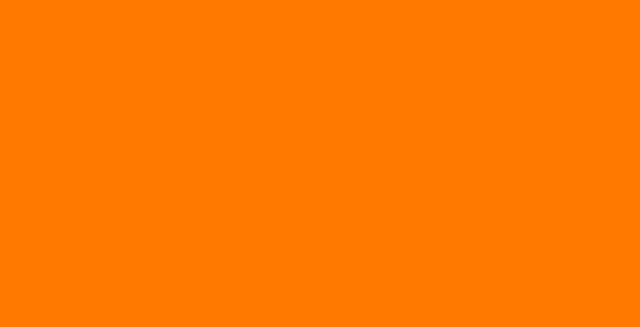
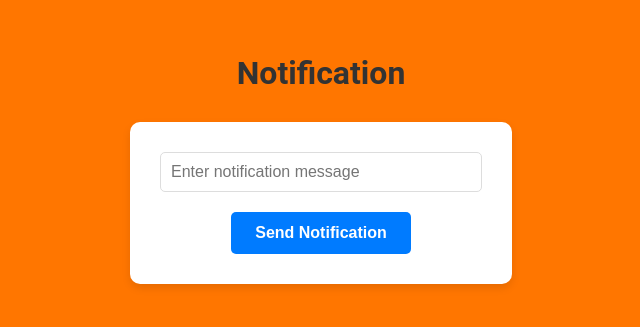
Before and after one commit to clavinm/Clothing-WebDesign, a React (Vite) app: page /notification in a window 1280 px wide. Before the commit this address had no page. Shown: the part 251-578 px from the top of the page, without its empty margins (319-959 px from the left). Built offline with nearby package versions, Linux system fonts and the light colour scheme.

Commit message:
pwa setup for notification

```diff
--- a/src/App.jsx
+++ b/src/App.jsx
@@ -2,6 +2,7 @@
 import { BrowserRouter as Router, Routes, Route } from 'react-router-dom';
 import Home from './features/Home';
 import ImageCapturePage from './features/ImageCapturePage';
+import Notifications from './features/Notifications';
 // import Trending from "./features/Trending"
 // import Latest from "./features/Latest"
 // import Navbar from "./features/navbar"
@@ -14,6 +15,7 @@ function App() {
       <Routes>
         <Route path="/" element={<Home />} />
         <Route path="/capture" element={<ImageCapturePage />} />
+        <Route path="/notification" element={<Notifications />} />
       </Routes>
     </Router>
   );
--- a/src/features/Home.jsx
+++ b/src/features/Home.jsx
@@ -1,8 +1,9 @@
 // import React from 'react';
 import styled from 'styled-components';
-import fashionImage1 from '../assets/card1.png';
-import Row from '../components/Row';
+// import fashionImage1 from '../assets/card1.png';
+// import Row from '../components/Row';
 import { useNavigate } from 'react-router-dom';
+import { Link } from 'react-router-dom';
 
 const HomeSection = styled.section`
   background-color: #ff7900;
@@ -32,27 +33,28 @@ const ShopNowButton = styled.button`
   cursor: pointer;
   font-weight: bold;
   margin-top: 2vw;
+  text-decoration: none;
 `;
 
-const CardsContainer = styled.div`
-  display: flex;
-  flex-direction: column;
-  align-items: center;
-`;
+// const CardsContainer = styled.div`
+//   display: flex;
+//   flex-direction: column;
+//   align-items: center;
+// `;
 
-const Card = styled.div`
-  width: 100%;
-  max-width: 50vw;
-  background-color: #fff;
-  padding: 2vw;
-  border-radius: 10px;
-  box-shadow: 0 2vw 4vw rgba(0, 0, 0, 0.1);
-`;
+// const Card = styled.div`
+//   width: 100%;
+//   max-width: 50vw;
+//   background-color: #fff;
+//   padding: 2vw;
+//   border-radius: 10px;
+//   box-shadow: 0 2vw 4vw rgba(0, 0, 0, 0.1);
+// `;
 
-const ProductImage = styled.img`
-  width: 100%;
-  border-radius: 2vw;
-`;
+// const ProductImage = styled.img`
+//   width: 100%;
+//   border-radius: 2vw;
+// `;
 
 const StyledH1 = styled.h1`
   text-align: center;
@@ -64,19 +66,19 @@ const StyledH1 = styled.h1`
   margin-bottom: 3vw;
 `;
 
-const StyledH2 = styled.h2`
-  text-align: center;
-  color: black;
-  font-size: 3vw;
-  font-style: italic;
-  margin-top: 5vw;
-`;
+// const StyledH2 = styled.h2`
+//   text-align: center;
+//   color: black;
+//   font-size: 3vw;
+//   font-style: italic;
+//   margin-top: 5vw;
+// `;
 
-const BlackBackground = styled.span`
-  border-radius: 2vw;
-  color: #ff7600;
-  background-color: black;
-`;
+// const BlackBackground = styled.span`
+//   border-radius: 2vw;
+//   color: #ff7600;
+//   background-color: black;
+// `;
 
 export default function Home() {
   const navigate = useNavigate();
@@ -96,9 +98,10 @@ export default function Home() {
           <ShopNowButton id="imageCaptureButton" onClick={handleImageCaptureClick}>
             Image Capture
           </ShopNowButton>
+          <ShopNowButton as={Link} to="/notification">Notification</ShopNowButton>
         </HeaderRight>
       </HomeHeader>
-      <CardsContainer>
+      {/* <CardsContainer>
         <Row>
           <Card>
             <ProductImage src={fashionImage1} alt="Fashion Image 1" />
@@ -112,7 +115,7 @@ export default function Home() {
         <StyledH2>
           Where <BlackBackground>fashion takes</BlackBackground> the helm, and you embark on a journey
         </StyledH2>
-      </div>
+      </div> */}
     </HomeSection>
   );
 }
--- /dev/null
+++ b/src/features/Notifications.jsx
@@ -0,0 +1,115 @@
+import { useState } from 'react';
+import styled from 'styled-components';
+
+const Container = styled.div`
+  display: flex;
+  flex-direction: column;
+  align-items: center;
+  justify-content: center;
+  min-height: 100vh;
+  background-color: #ff7600;;
+  padding: 20px;
+`;
+
+const Title = styled.h1`
+  font-size: 32px;
+  margin-bottom: 30px;
+  color: #333;
+`;
+
+const Form = styled.form`
+  display: flex;
+  flex-direction: column;
+  align-items: center;
+  background: white;
+  padding: 30px;
+  border-radius: 10px;
+  box-shadow: 0 4px 8px rgba(0, 0, 0, 0.1);
+`;
+
+const Input = styled.input`
+  width: 300px;
+  padding: 10px;
+  margin-bottom: 20px;
+  border: 1px solid #ddd;
+  border-radius: 5px;
+  font-size: 16px;
+  transition: border-color 0.3s;
+
+  &:focus {
+    border-color: #007bff;
+    outline: none;
+  }
+`;
+
+const Button = styled.button`
+  padding: 12px 24px;
+  background-color: #007bff;
+  color: white;
+  border: none;
+  border-radius: 5px;
+  cursor: pointer;
+  font-size: 16px;
+  font-weight: bold;
+  transition: background-color 0.3s;
+
+  &:hover {
+    background-color: #0056b3;
+  }
+
+  &:active {
+    background-color: #004494;
+  }
+`;
+
+export default function Notifications() {
+  const [notificationMessage, setNotificationMessage] = useState('');
+
+  const sendNotification = async () => {
+    if (!('Notification' in window)) {
+      alert('This browser does not support desktop notification');
+      return;
+    }
+
+    if (Notification.permission !== 'granted') {
+      const permission = await Notification.requestPermission();
+      if (permission !== 'granted') {
+        alert('Permission denied to show notifications');
+        return;
+      }
+    }
+
+    const title = 'What PWA Can Do Today';
+    const options = {
+      body: notificationMessage,
+    };
+
+    if ('serviceWorker' in navigator && 'showNotification' in ServiceWorkerRegistration.prototype) {
+      navigator.serviceWorker.ready.then((registration) => {
+        registration.showNotification(title, options);
+      });
+    } else {
+      new Notification(title, options);
+    }
+  };
+
+  const handleSubmit = (e) => {
+    e.preventDefault();
+    sendNotification();
+  };
+
+  return (
+    <Container>
+      <Title>Notification</Title>
+      <Form onSubmit={handleSubmit}>
+        <Input
+          type="text"
+          placeholder="Enter notification message"
+          value={notificationMessage}
+          onChange={(e) => setNotificationMessage(e.target.value)}
+        />
+        <Button type="submit">Send Notification</Button>
+      </Form>
+    </Container>
+  );
+}
```
